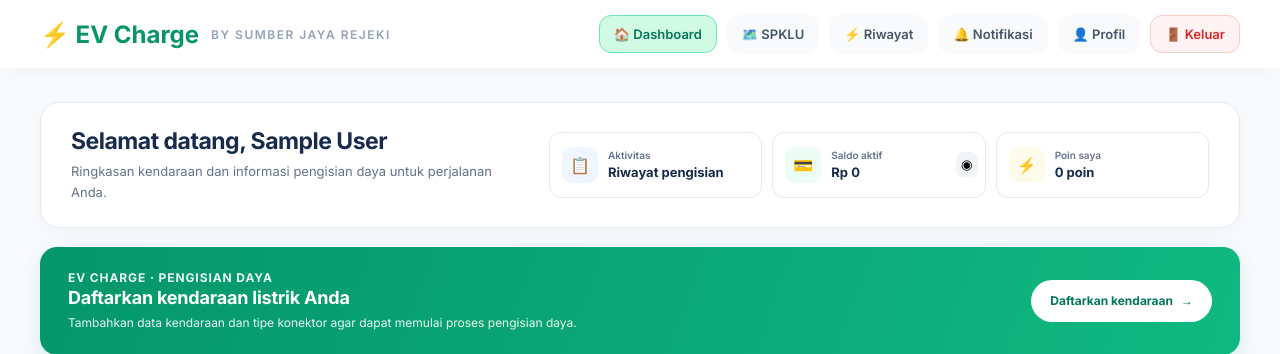
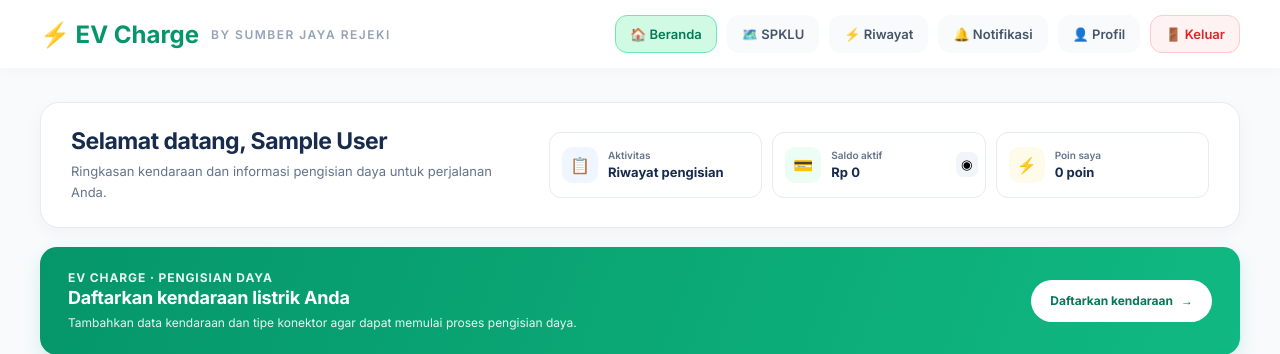
Before and after one commit to 72240676-creator/rpl, a Laravel app: page /dashboard in a window 1280 px wide. Shown: the top 354 px of the page. Run offline with Laravel 12, Linux system fonts and the light colour scheme; the visitor is signed in with stand-in values (Sample User, id 1); data that the repository does not hold is empty.

Commit message:
refactor: rename Dashboard to Beranda in navbar for 100 percent Indonesian consistency

```diff
--- a/resources/views/layouts/app.blade.php
+++ b/resources/views/layouts/app.blade.php
@@ -282,7 +282,7 @@
                     {{-- Dashboard tetap memakai halaman yang dikerjakan Darryl --}}
                     <a href="{{ route('admin.dashboard') }}"
                     class="{{ request()->routeIs('admin.dashboard') ? 'active' : '' }}">
-                        🏠 Dashboard
+                        🏠 Beranda
                     </a>
                     <a href="{{ route('admin.reports.index') }}" class="{{ request()->routeIs('admin.reports.*') ? 'active' : '' }}">
                         📊 Laporan
@@ -292,14 +292,14 @@
                     </a>
                 @elseif(auth()->user()->peran === 'operator')
                     <a href="{{ route('operator.dashboard') }}" class="{{ request()->routeIs('operator.dashboard') ? 'active' : '' }}">
-                        🏠 Dashboard
+                        🏠 Beranda
                     </a>
                     <a href="{{ route('operator.stations.index') }}" class="{{ request()->routeIs('operator.stations.*') ? 'active' : '' }}">
                         ⚡ Kelola SPKLU
                     </a>
                 @else
                     {{-- Menu user biasa (Driver) --}}
-                    <a href="{{ route('dashboard') }}" class="{{ request()->routeIs('dashboard') ? 'active' : '' }}">🏠 Dashboard</a>
+                    <a href="{{ route('dashboard') }}" class="{{ request()->routeIs('dashboard') ? 'active' : '' }}">🏠 Beranda</a>
                     <a href="{{ route('locations.index') }}" class="{{ request()->routeIs('locations.*') ? 'active' : '' }}">🗺️ SPKLU</a>
                     <a href="{{ route('charging.history') }}" class="{{ request()->routeIs('charging.history') ? 'active' : '' }}">⚡ Riwayat</a>
                     <a href="{{ route('notifications.index') }}" class="{{ request()->routeIs('notifications.*') ? 'active' : '' }}">🔔 Notifikasi</a>
```
